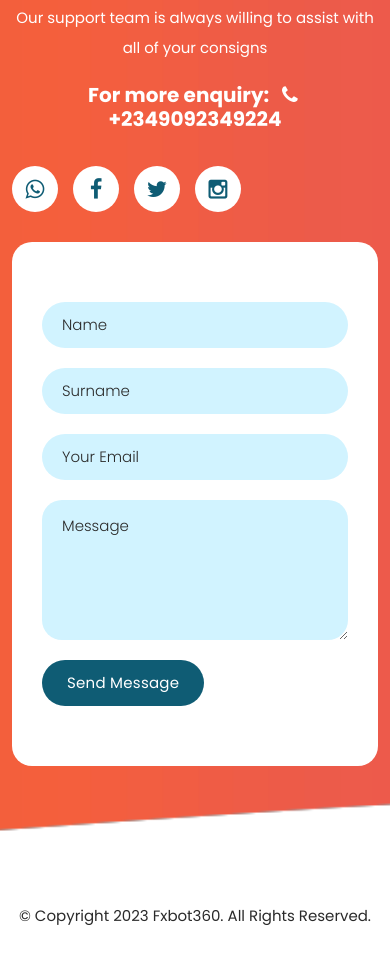
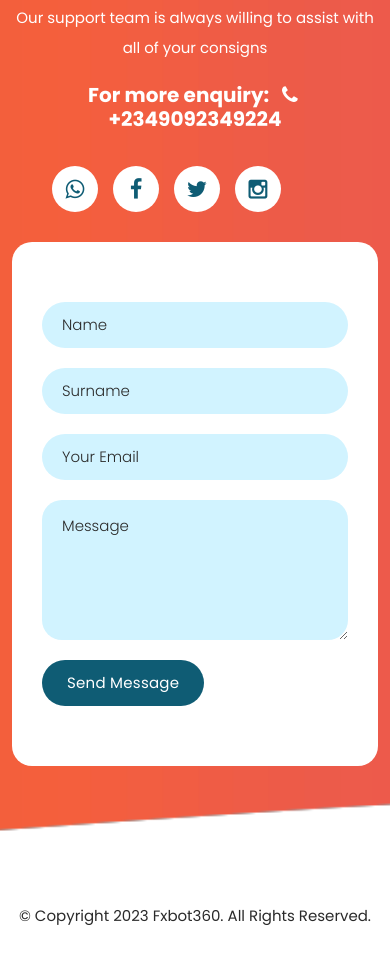
Before and after one commit to M-tech1/fxbot360-static-web, a plain HTML site: page index.html in a window 390 px wide. Shown: the part 6529-7490 px from the top of the page. Drawn offline with Linux system fonts and the light colour scheme.

```diff
--- a/assets/css/templatemo-space-dynamic.css
+++ b/assets/css/templatemo-space-dynamic.css
@@ -1586,8 +1586,13 @@
   .phone-info h4 span {
     display: block;
     margin-top: 15px;
+    text-align: center;
+    position: relative;
+    left: 40px;
+
   }
   .phone-info h4 span i {
     margin-left: 0px;
   }
-}
+
+}
```
